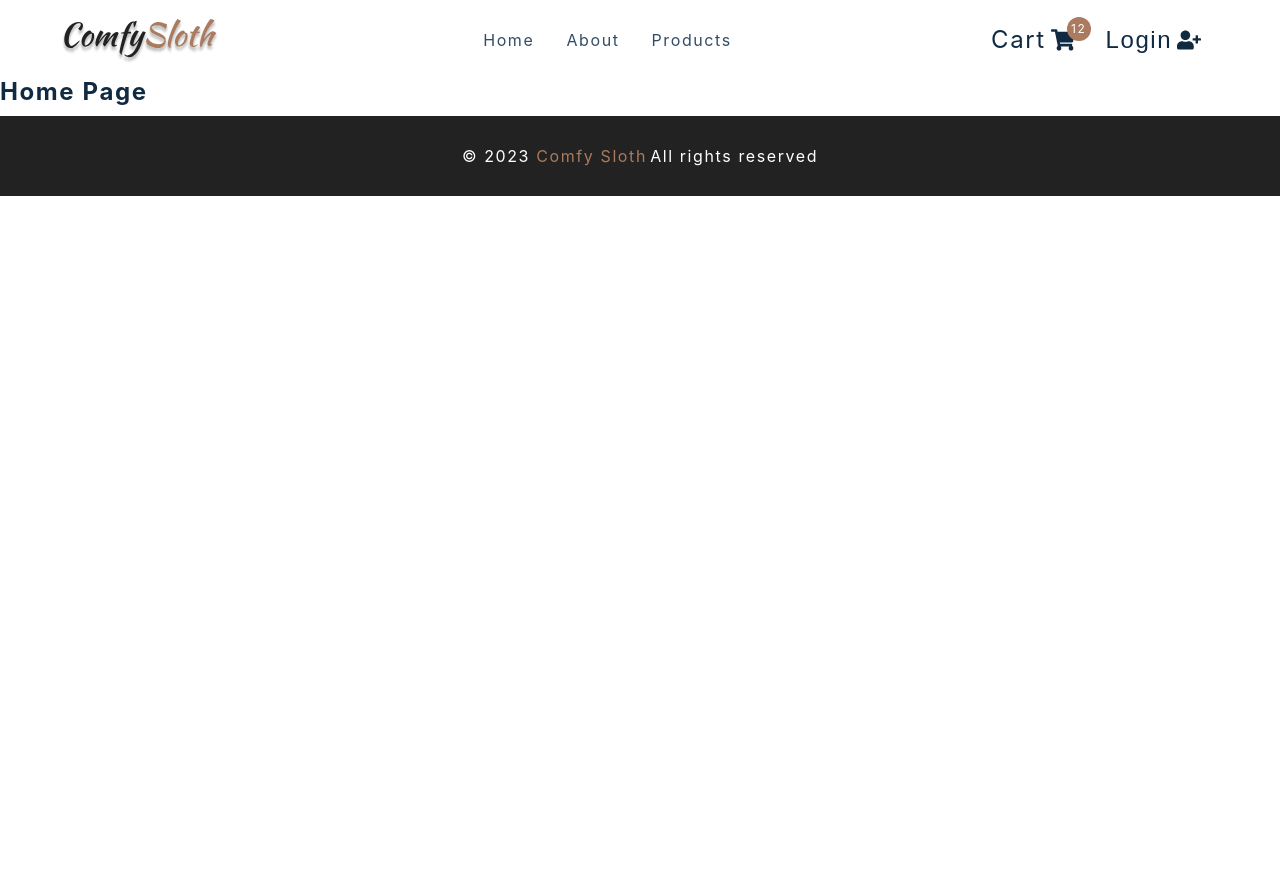
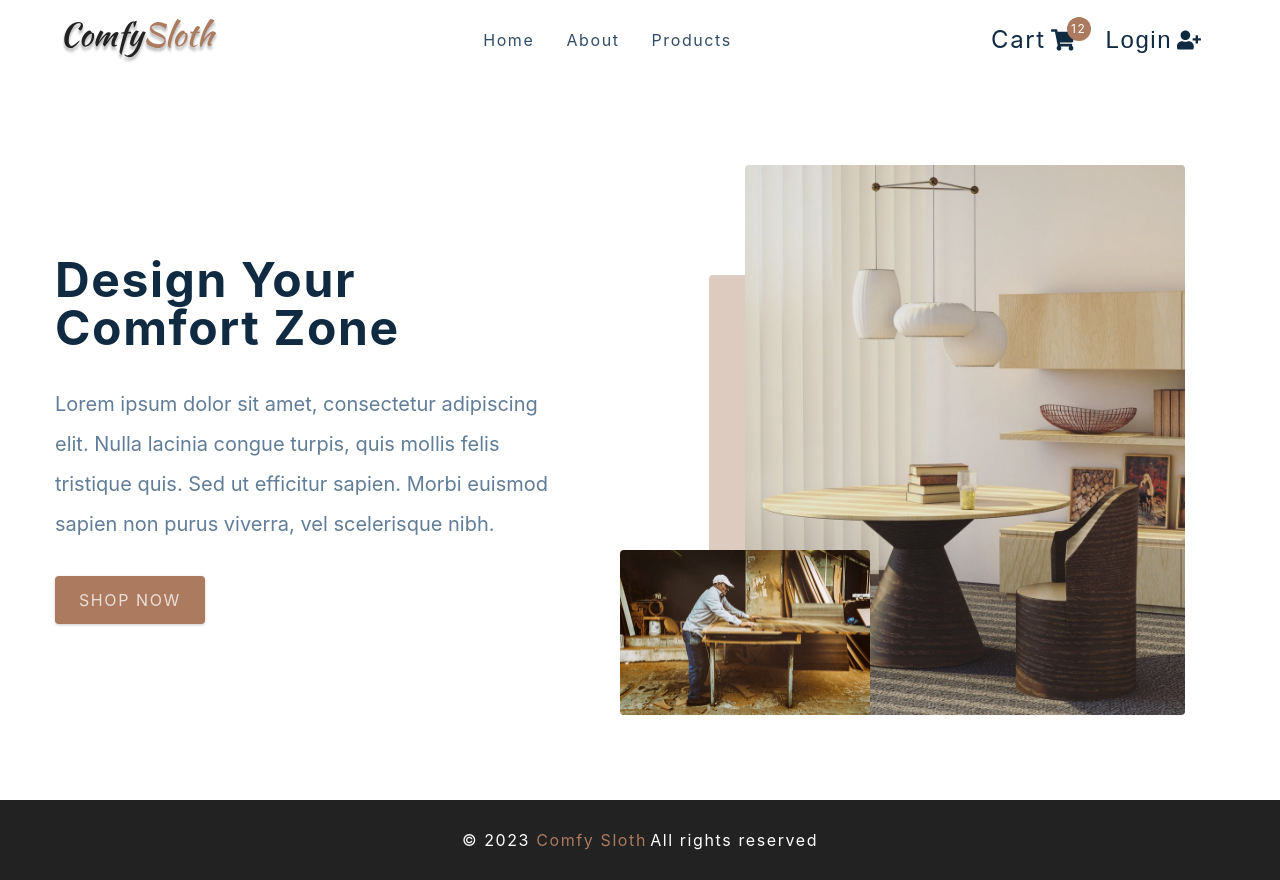
Before and after one commit to mike-shields-dev/e-commerce, a React (Create React App) app: page / in a window 1280 px wide. Before the commit the page ends 800 px from the top, so only its background shows below. Built offline with nearby package versions, Linux system fonts and the light colour scheme; the HTML template or start-up script is replaced by a standard one.

Commit message:
Add content to Hero and add to HomePage

```diff
--- a/src/components/Hero.js
+++ b/src/components/Hero.js
@@ -5,7 +5,24 @@
 import heroBcg2 from '../assets/hero-bcg-2.jpeg'
 
 const Hero = () => {
-  return <h4>hero</h4>
+  return (
+    <Wrapper className='section-center'>
+      <article className="content">
+        <h1>
+          Design your<br />
+          comfort zone
+        </h1>
+        <p>
+          Lorem ipsum dolor sit amet, consectetur adipiscing elit. Nulla lacinia congue turpis, quis mollis felis tristique quis. Sed ut efficitur sapien. Morbi euismod sapien non purus viverra, vel scelerisque nibh.
+        </p>
+        <Link to="/products" className="btn hero-btn">Shop Now</Link>
+      </article>
+      <article className="img-container">
+        <img src={heroBcg} alt="nice table" className="main-img" />
+        <img src={heroBcg2} alt="person working" className="accent-img" />
+      </article>
+    </Wrapper>
+  );
 }
 
 const Wrapper = styled.section`
--- a/src/pages/HomePage.js
+++ b/src/pages/HomePage.js
@@ -1,7 +1,11 @@
 import React from 'react'
 import { FeaturedProducts, Hero, Services, Contact } from '../components'
 const HomePage = () => {
-  return <h4>home page</h4>
+  return (
+    <main>
+      <Hero />
+    </main>
+  );
 }
 
 export default HomePage
```
